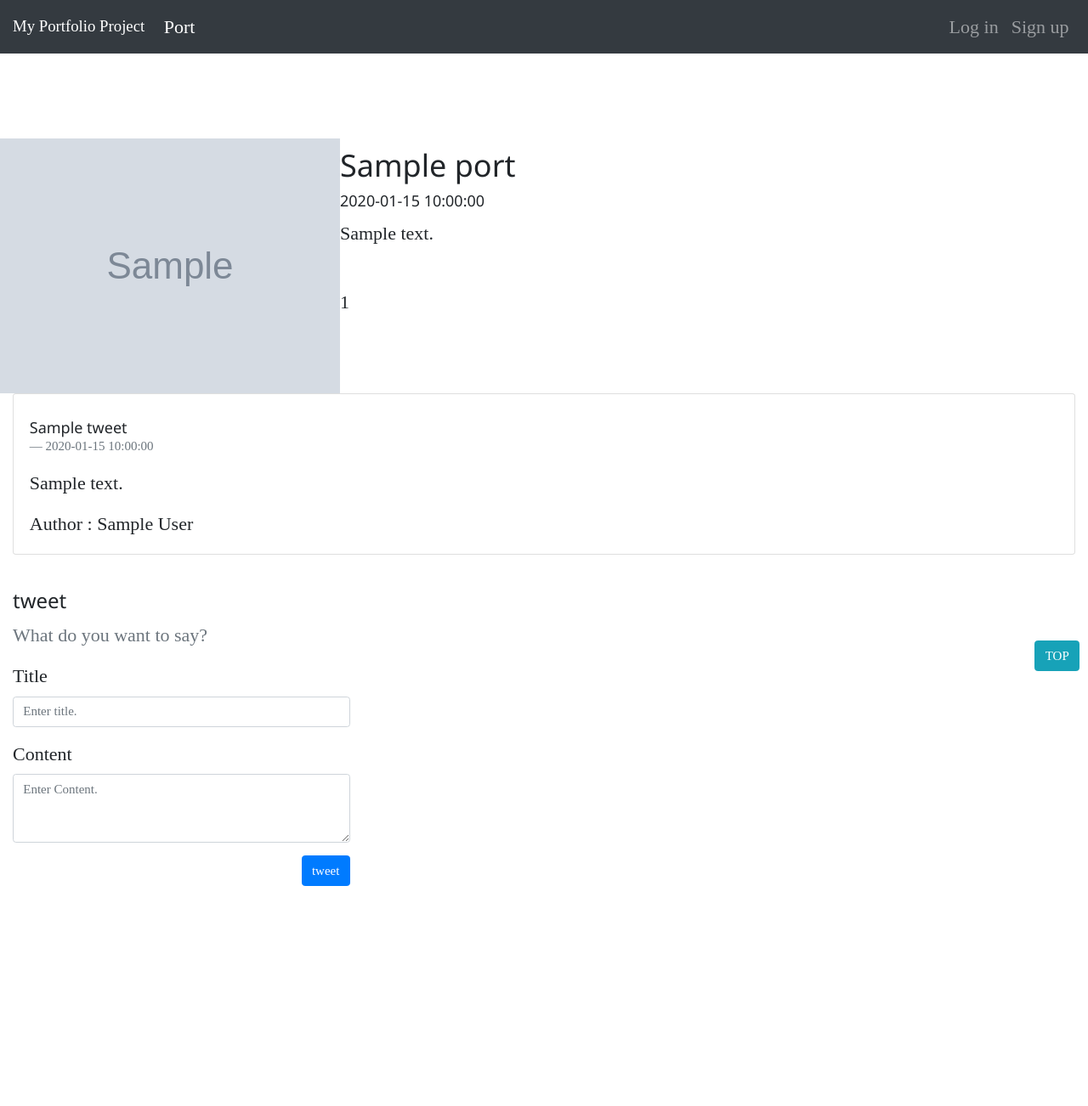
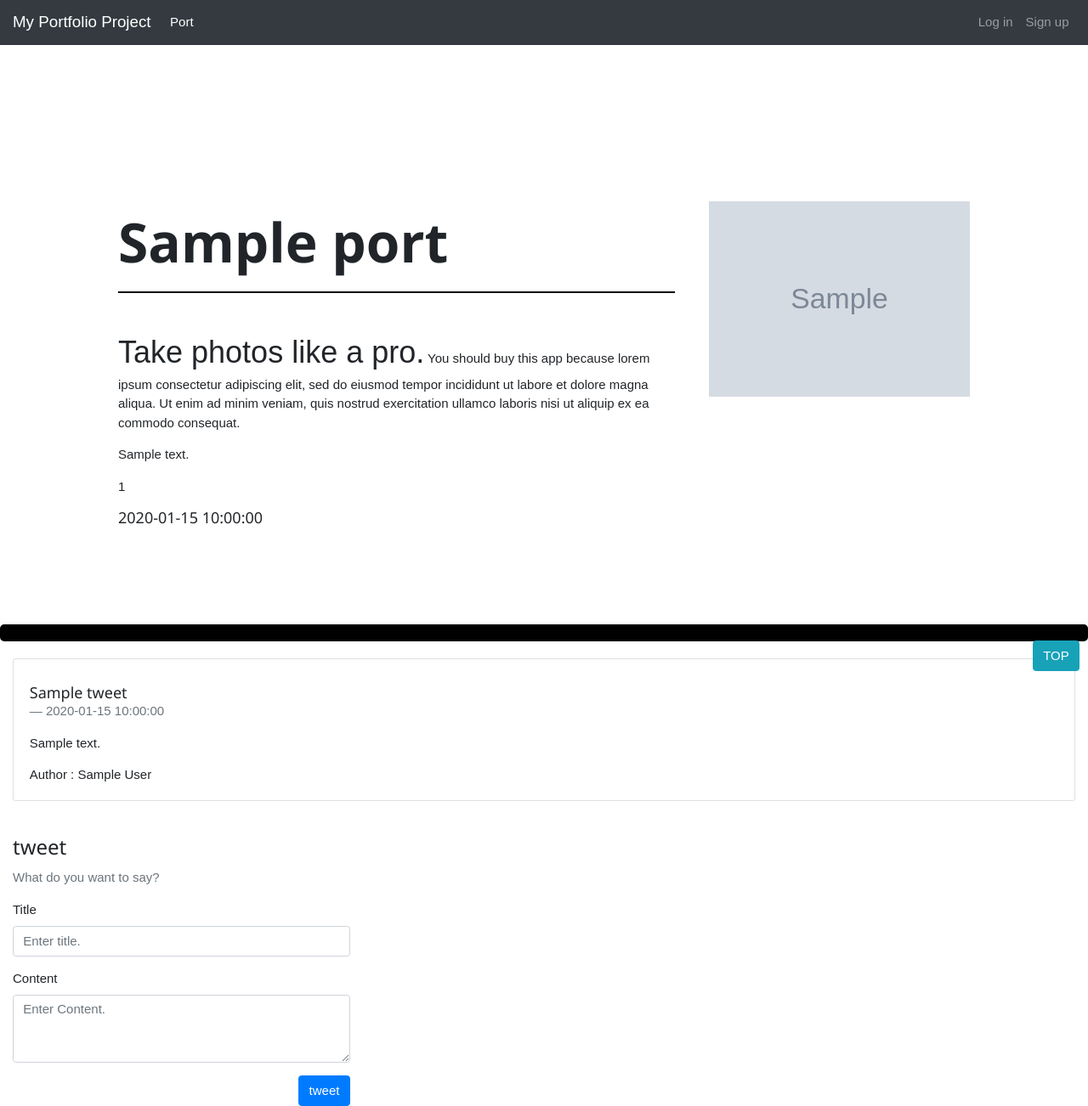
Before and after one commit to jun971006/portfolio_project, a Flask app: template view/templates/readMore.html in a window 1280 px wide. Shown: the whole page at 85% size. Before the commit the page ends 1043 px from the top, so only its background shows below. Run offline with Flask 2, Linux system fonts and the light colour scheme; the template is opened without the code that fills it: most values are stand-ins (such as "Sample title", 1, 10 or a date in 2020); grey boxes marked "Sample" are stand-in pictures; parts of the project's set-up code (start-up, migrations or seed data) failed here and were passed over; some libraries are stand-ins or nearby versions.

Commit message:
modified readMore.html

```diff
--- a/view/templates/readMore.html
+++ b/view/templates/readMore.html
@@ -10,28 +10,93 @@
 </div>
 -->
 <style>
+* {
+  box-sizing:border-box;
+}
+
 body {
-    font-family: 'Archivo Black';font-size: 22px;
+  margin: 0;
+  font-family: Arial, Helvetica, sans-serif;
+}
+
+.container {
+  padding: 64px;
+}
+
+.row:after {
+  content: "";
+  display: table;
+  clear: both
+}
+
+.column-66 {
+  float: left;
+  width: 66.66666%;
+  padding: 20px;
+}
+
+.column-33 {
+  float: left;
+  width: 33.33333%;
+  padding: 20px;
+}
+
+.large-font {
+  font-size: 48px;
+}
+
+.xlarge-font {
+  font-size: 64px
+}
+ img {
+  display: block;
+  height: auto;
+  max-width: 100%;
+}
+
+@media screen and (max-width: 1000px) {
+  .column-66,
+  .column-33 {
+    width: 100%;
+    text-align: center;
+  }
+  img {
+    margin: auto;
+  }
+}
+hr.new4 {
+  border: 1px solid black;
+}
+hr.new5 {
+  border: 10px solid black;
+  border-radius: 5px;
 }
 </style>
-<div class ="container-fluid bg">
+
+<div class ="container">
 	<div class = "row">
-		<div class ="column">
-			<img src={{more.imagepath}} class="responsive" alt ="">
+		<div class ="column-66">
+			<h1 class="xlarge-font"> <b>{{more.portTitle}}</b></h1>
+			<hr class = "new4">
+			<br>
+			 <p><span style="font-size:36px">Take photos like a pro.</span> You should buy this app because lorem ipsum consectetur adipiscing elit, sed do eiusmod tempor incididunt ut labore et dolore magna aliqua. Ut enim ad minim veniam, quis nostrud exercitation ullamco laboris nisi ut aliquip ex ea commodo consequat.</p>
+			 <p class = "text-break">{{more.portContent}}</p>
+			<p class = "text-break">{{more.index}}</p>
+			<h5> {{more.portDate}} </h5>
 		</div>
-		<div class ="column">
-			<h1> {{more.portTitle}} </h1>
-			<h5> {{more.portDate}} </h5>
-			<p class = "text-break">{{more.portContent}}</p><br/>
-			<p class = "text-break">{{more.index}}</p>
+		<div class ="column-33">
+			<div class = "selector">
+				<img src={{more.imagepath}} class="" alt ="" width="335" height="471">
+			</div>
 		</div>
 	</div>
 
+</div>
 
 
+<hr class = "new5">
 
-
-
+<div class = "container-fluid">
 	{% with comments=comments %}
 		{% include "tweet.html" %}
 	{% endwith %}
```
